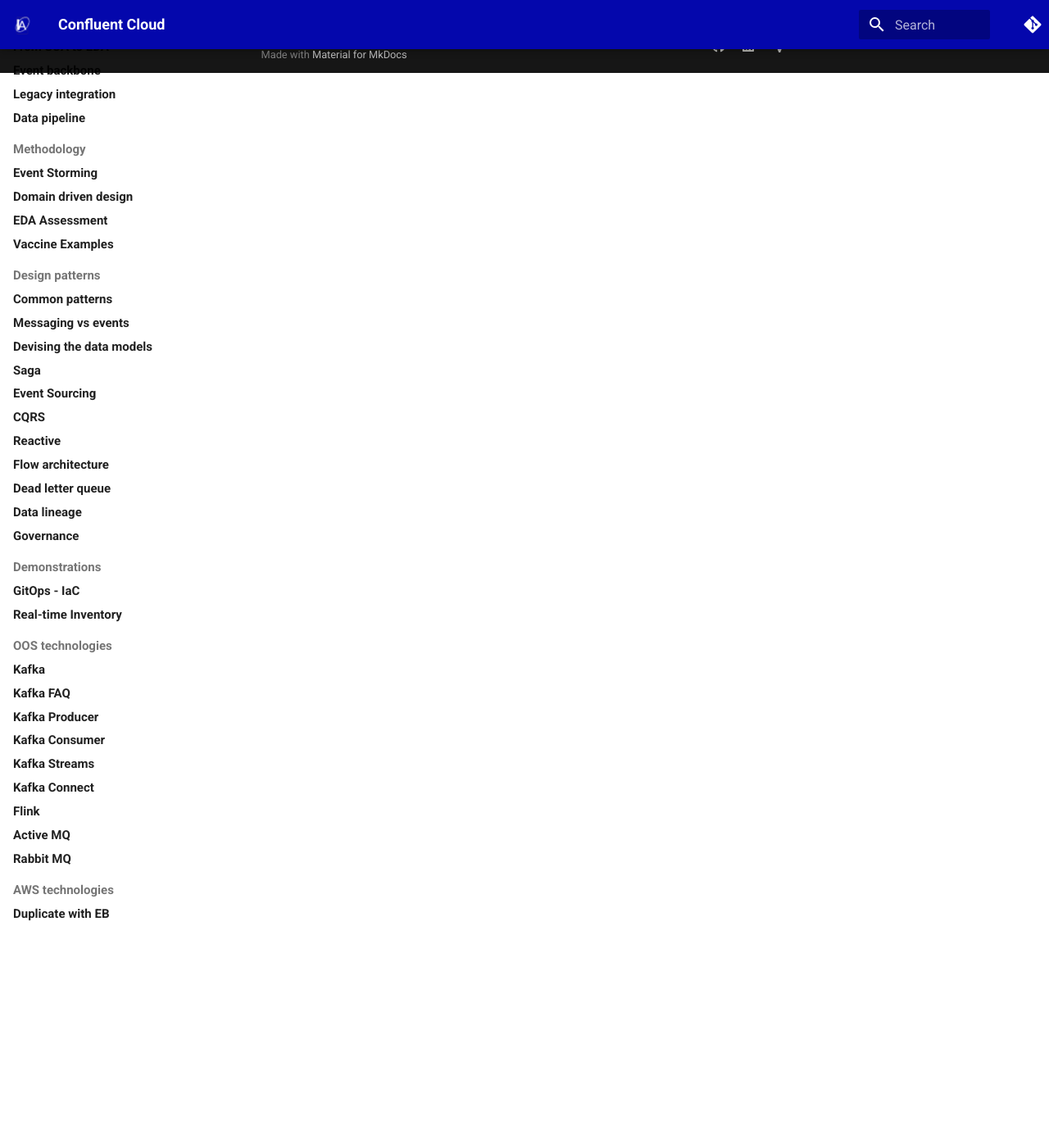
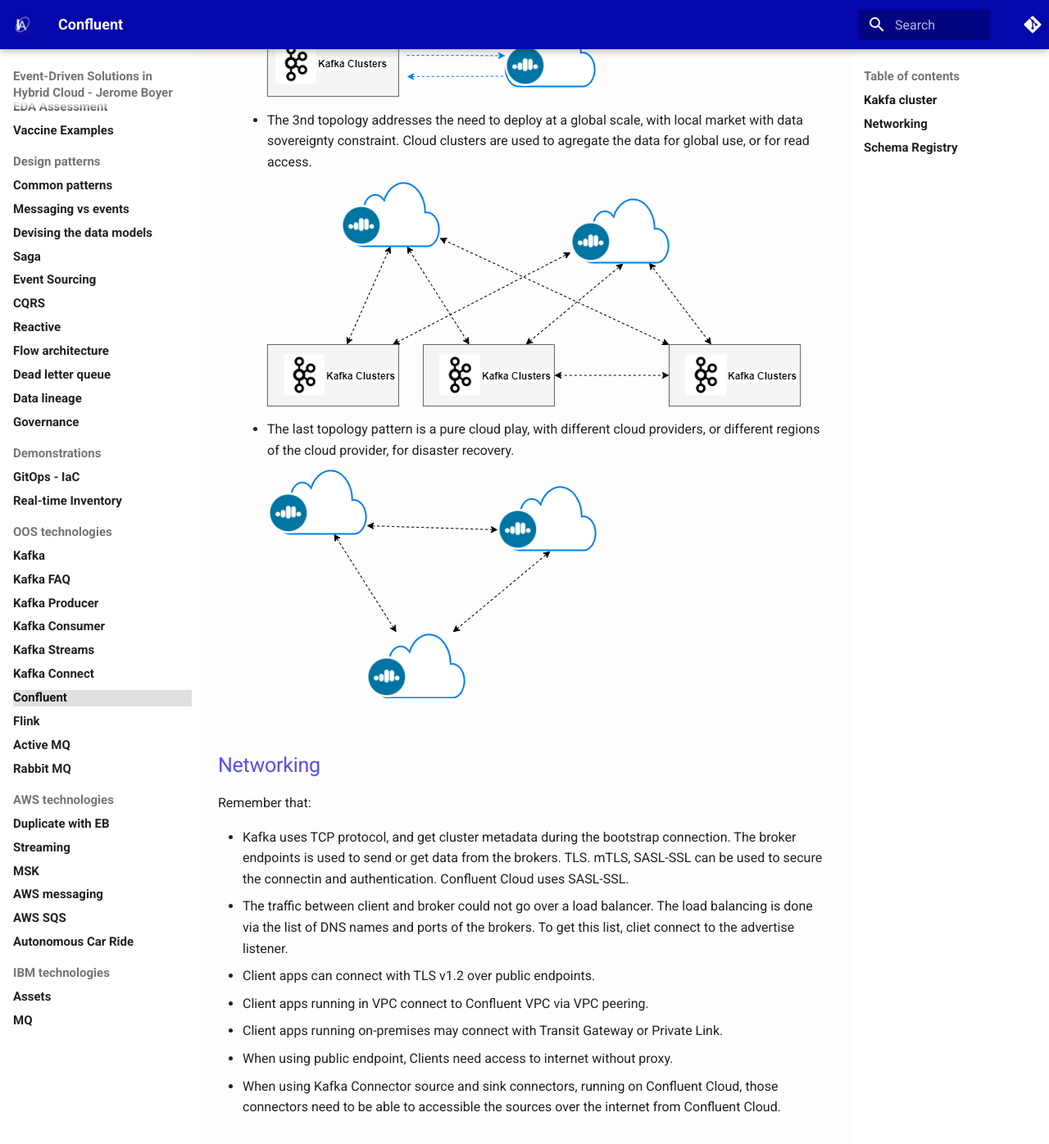
Before and after one commit to jbcodeforce/eda-studies, an MkDocs documentation site: the page built from docs/techno/confluent/index.md, in a window 1280 px wide and 1400 px high, scrolled down 1311 px. Shown: the top 1396 px of the window at 82% size. Built offline with MkDocs 1.6.1 and Material for MkDocs 9.7.7, drawn with Linux system fonts in a browser that asks for light colours; comment, search, counter and statistics services are not loaded; some of the changed text lies outside the part shown.

Commit message:
add confluent content

```diff
--- a/docs/techno/confluent/index.md
+++ b/docs/techno/confluent/index.md
@@ -1,13 +1,49 @@
 # Confluent Cloud
 
-SaaS offering for the Confluent platform on one of AWS, Azure or GCP cloud.
+SaaS offering for the Confluent platform on one of AWS, Azure or GCP cloud. It runs on its own private network that can be integrated with client virtual private network and on-premises network.
 
-Below is a set of important information, facts, links on the offering.
+![High level View](./diagrams/hl-view-conf-cloud.drawio.png)
+
+When creating a cluster, developers are connected to the Confluent control plane and can select a cloud provider, then one of the possible regions (not all cloud provider regions are availble).
+
+![](./diagrams/cp-dp.drawio.png)
+
+Below is a set of important information, facts, links on the Confluent offering.
 
 ## Kakfa cluster
 
 * One environment can have multiple clusters
 * To access one API key/secret pair for each Kafka cluster
+* The potential deployment topology pattern for hybrid cloud:
+
+    * One time migration from on-premises Kafka cluster to a Confluent Cloud cluster - In fact in can also being steady state for data propagation to the cloud and may be datalake.
+
+        ![](./diagrams/topo-a.drawio.png)
+
+    * The second topology, is when both clusters are exchanging data over private link:
+
+        ![](./diagrams/topo-b.drawio.png)
+
+    * The 3nd topology addresses the need to deploy at a global scale, with local market with data sovereignty constraint. Cloud clusters are used to agregate the data for global use, or for read access.
+
+        ![](./diagrams/topo-c.drawio.png)
+
+    * The last topology pattern is a pure cloud play, with different cloud providers, or different regions of the cloud provider, for disaster recovery.
+
+        ![](./diagrams/topo-d.drawio.png)
+
+
+## Networking
+
+Remember that:
+
+* Kafka uses TCP protocol, and get cluster metadata during the bootstrap connection. The broker endpoints is used to send or get data from the brokers. TLS. mTLS, SASL-SSL can be used to secure the connectin and authentication. Confluent Cloud uses SASL-SSL.
+* The traffic between client and broker could not go over a load balancer. The load balancing is done via the list of DNS names and ports of the brokers. To get this list, cliet connect to the advertise listener.
+* Client apps can connect with TLS v1.2 over public endpoints.
+* Client apps running in VPC connect to Confluent VPC via VPC peering.
+* Client apps running on-premises may connect with Transit Gateway or Private Link.
+* When using public endpoint, Clients need access to internet without proxy.
+* When using Kafka Connector source and sink connectors, running on Confluent Cloud, those connectors need to be able to accessible the sources over the internet from Confluent Cloud.
 
 ## Schema Registry
 
--- a/mkdocs.yml
+++ b/mkdocs.yml
@@ -37,6 +37,7 @@
     - Kafka Consumer: techno/kafka/consumer.md
     - Kafka Streams: techno/kstreams/index.md
     - Kafka Connect: techno/kafka-connect/index.md
+    - Confluent: techno/confluent/index.md
     #- Mirror Maker 2: techno/mirrormaker/index.md
     - Flink: https://jbcodeforce.github.io/flink-studies
     - Active MQ: https://jbcodeforce.github.io/aws-messaging-study/activemq/
```
Also changed, not shown: docs/ddd/eda_assessment.md (+6 -0 lines), docs/techno/confluent/diagrams/cp-dp.drawio.png (added), docs/techno/confluent/diagrams/hl-view-conf-cloud.drawio.png (added), docs/techno/confluent/diagrams/topo-a.drawio.png (added), docs/techno/confluent/diagrams/topo-b.drawio.png (added), docs/techno/confluent/diagrams/topo-c.drawio.png (added), docs/techno/confluent/diagrams/topo-d.drawio.png (added).
